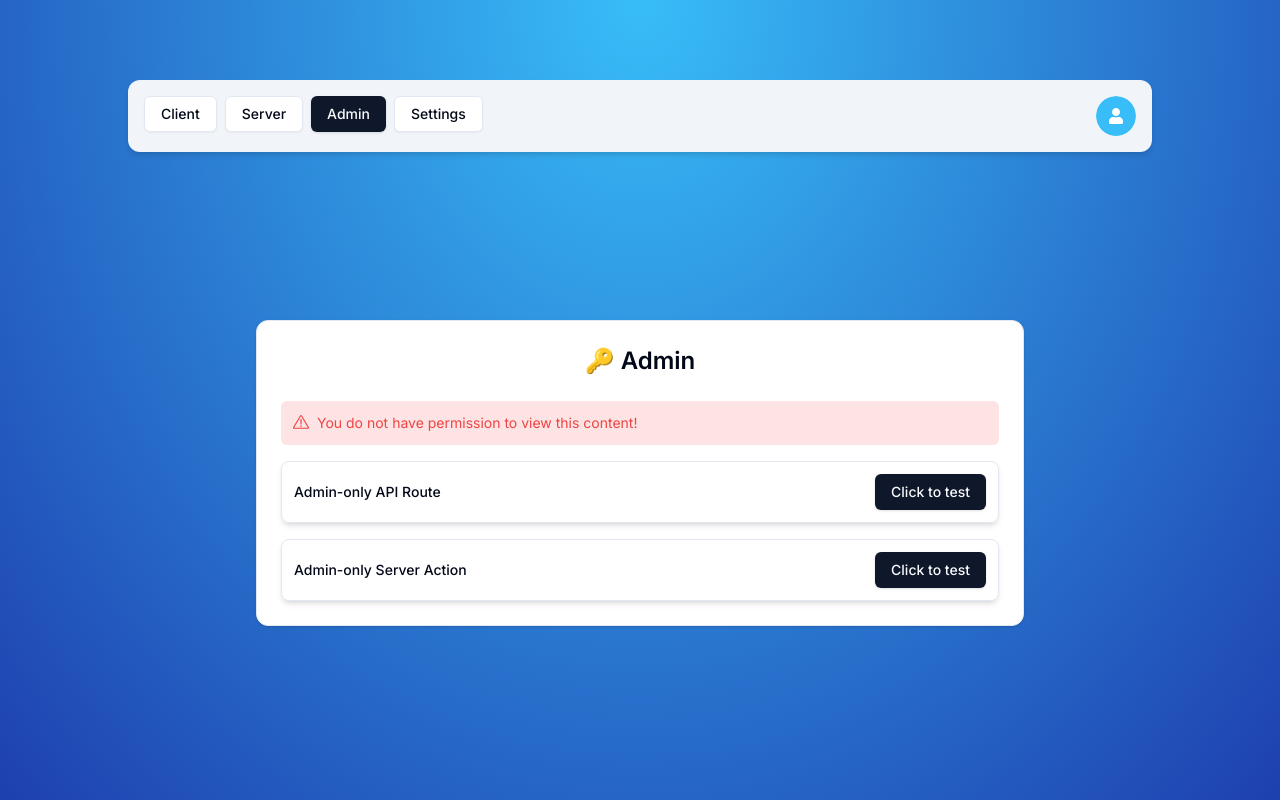
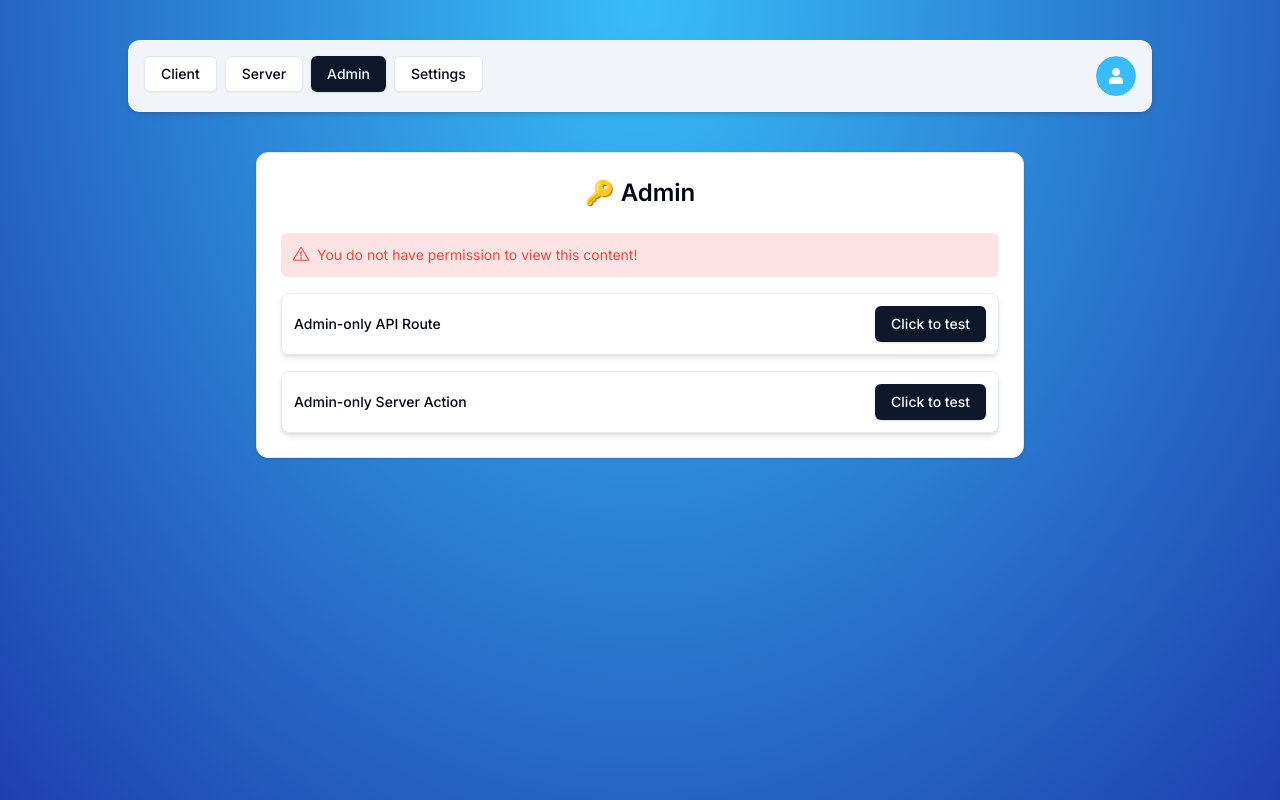
Before and after one commit to chiragyadav2003/NextAuth-V5, a Next.js app: page /admin in a window 1280 px wide. Built offline with nearby package versions, Linux system fonts and the light colour scheme; no server answers.

Commit message:
update layout

```diff
--- a/app/(protected)/layout.tsx
+++ b/app/(protected)/layout.tsx
@@ -2,13 +2,11 @@ import { Navbar } from '@/app/(protected)/_components/navbar';
 
 const ProtectedLayout = ({ children }: { children: React.ReactNode }) => {
   return (
-    <div className="mx-auto flex h-full w-full flex-col items-center justify-center gap-y-10 bg-[radial-gradient(ellipse_at_top,_var(--tw-gradient-stops))] from-sky-400 to-blue-800">
-      <div className="absolute top-20 mx-auto w-full max-w-7xl">
+    <div className="mx-auto flex min-h-screen max-w-screen-2xl flex-col items-center justify-center bg-[radial-gradient(ellipse_at_top,_var(--tw-gradient-stops))] from-sky-400 to-blue-800">
+      <div className="mx-auto mt-10 w-full">
         <Navbar />
       </div>
-      <div className="absolute top-80 mx-auto flex w-[60%] max-w-7xl items-center justify-center">
-        {children}
-      </div>
+      <div className="mb-10 mt-10 w-[60%] flex-grow items-center justify-center">{children}</div>
     </div>
   );
 };
```
